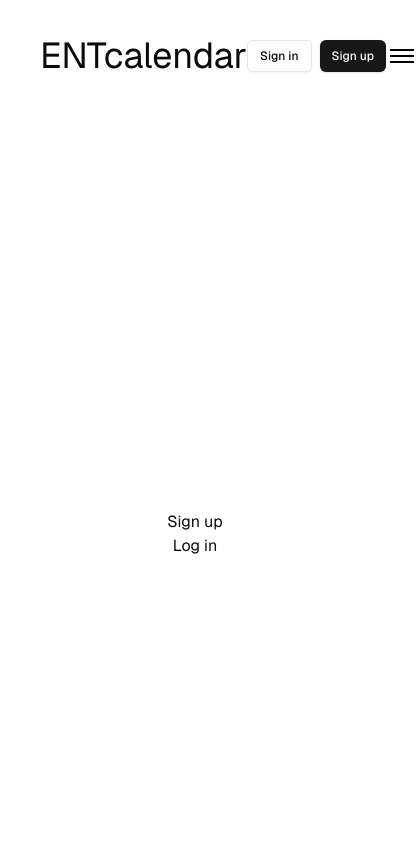
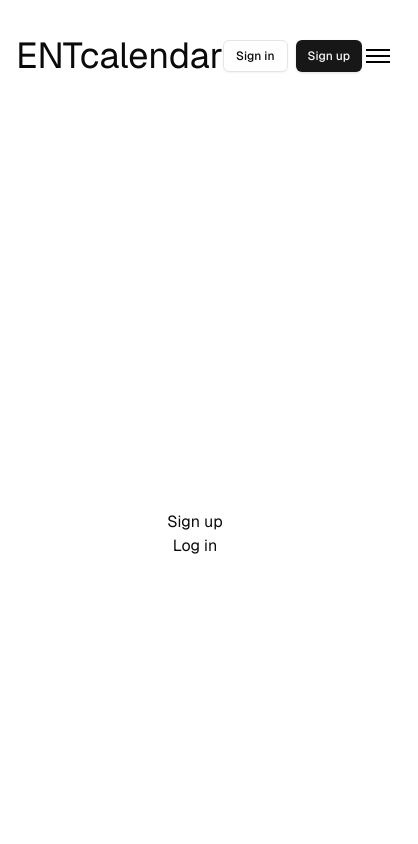
Before and after one commit to hugosandsjo/ent-calendar, a Next.js app: page / in a window 390 px wide. Shown: the top 844 px of the page, 418 px wide, since content can reach past the window. Built offline with nearby package versions, Linux system fonts and the light colour scheme; no server answers.

Commit message:
refactor: adjust padding and layout in EntrySlider and Header components for better responsiveness

```diff
--- a/src/app/components/ui/EntrySlider.tsx
+++ b/src/app/components/ui/EntrySlider.tsx
@@ -35,7 +35,7 @@ function EntrySlider({ month, entries }: EntrySliderProps) {
 
   return (
     <section className="relative">
-      <div className="flex gap-2 justify-between items-center mb-4">
+      <div className="flex px-4 gap-2 justify-between items-center mb-4">
         <h1 className="text-4xl">{capitalizeFirstLetter(month)}</h1>
         <div className="flex gap-2 items-center">
           <button
@@ -54,7 +54,7 @@ function EntrySlider({ month, entries }: EntrySliderProps) {
         </div>
       </div>
       <div
-        className="flex w-screen gap-6 -ml-10 overflow-x-auto pl-10 pr-10 scrollbar-none"
+        className="flex w-full gap-6 overflow-x-auto px-4 md:px-10 scrollbar-none"
         ref={scrollContainerRef}
       >
         {filteredEntries.map((entry, index) => (
--- a/src/app/components/ui/Header.tsx
+++ b/src/app/components/ui/Header.tsx
@@ -9,7 +9,9 @@ import { useMenu } from "@/src/contexts/MenuContext";
 function Header() {
   const { isOpen, toggleMenu } = useMenu();
   return (
-    <header className={`relative h-28 px-10 flex justify-between items-center`}>
+    <header
+      className={`relative h-28 px-4 md:px-10 flex justify-between items-center`}
+    >
       <div className={`flex items-center justify-between w-full`}>
         <Link href="/">
           <h1 className="text-4xl hover:opacity-30">ENTcalendar</h1>
--- a/src/app/dashboard/page.tsx
+++ b/src/app/dashboard/page.tsx
@@ -47,7 +47,7 @@ export default async function Dashboard() {
   ).sort((a, b) => monthOrder.indexOf(a) - monthOrder.indexOf(b));
 
   return (
-    <main className="relative p-4 md:p-10 flex flex-col gap-10">
+    <main className="relative flex flex-col gap-10 overflow-x-hidden">
       <p>Welcome to your dashboard, {user.email}!</p>
       {uniqueMonths.map((month) => (
         <section key={month}>
```
